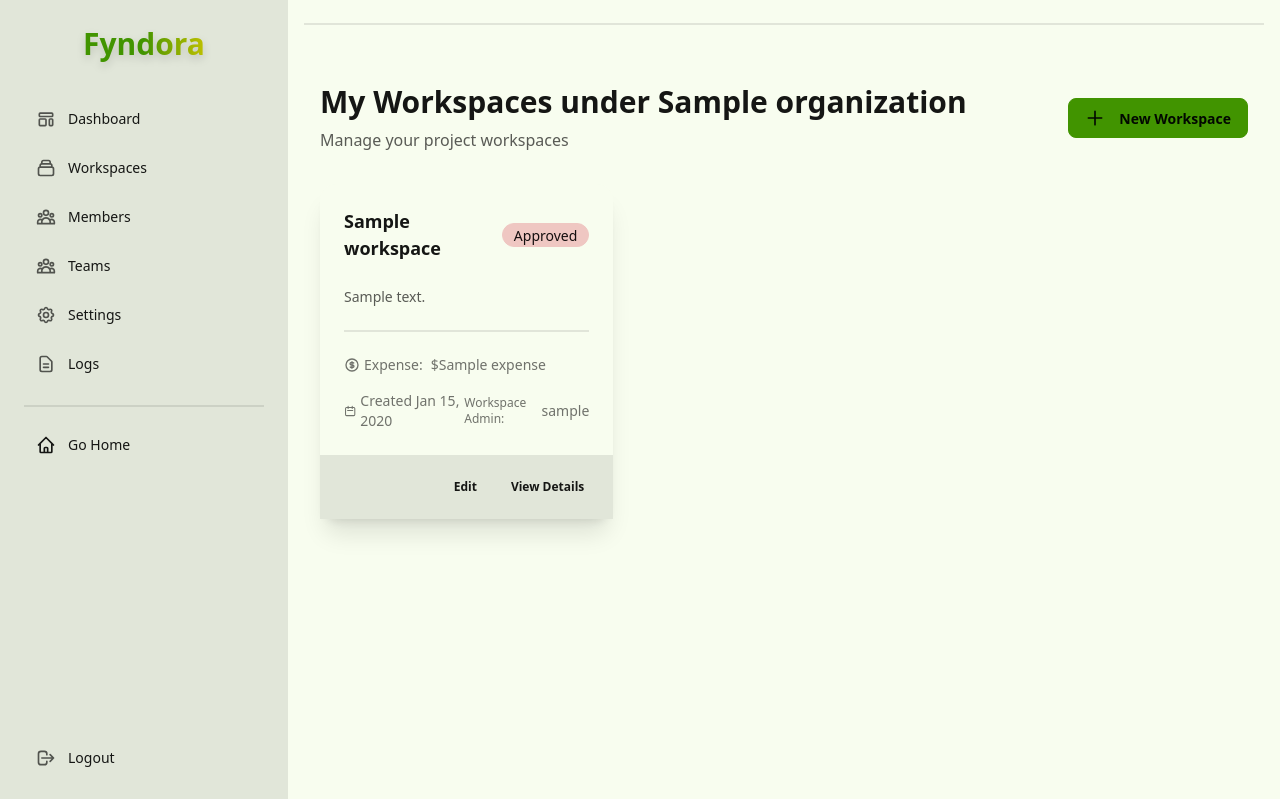
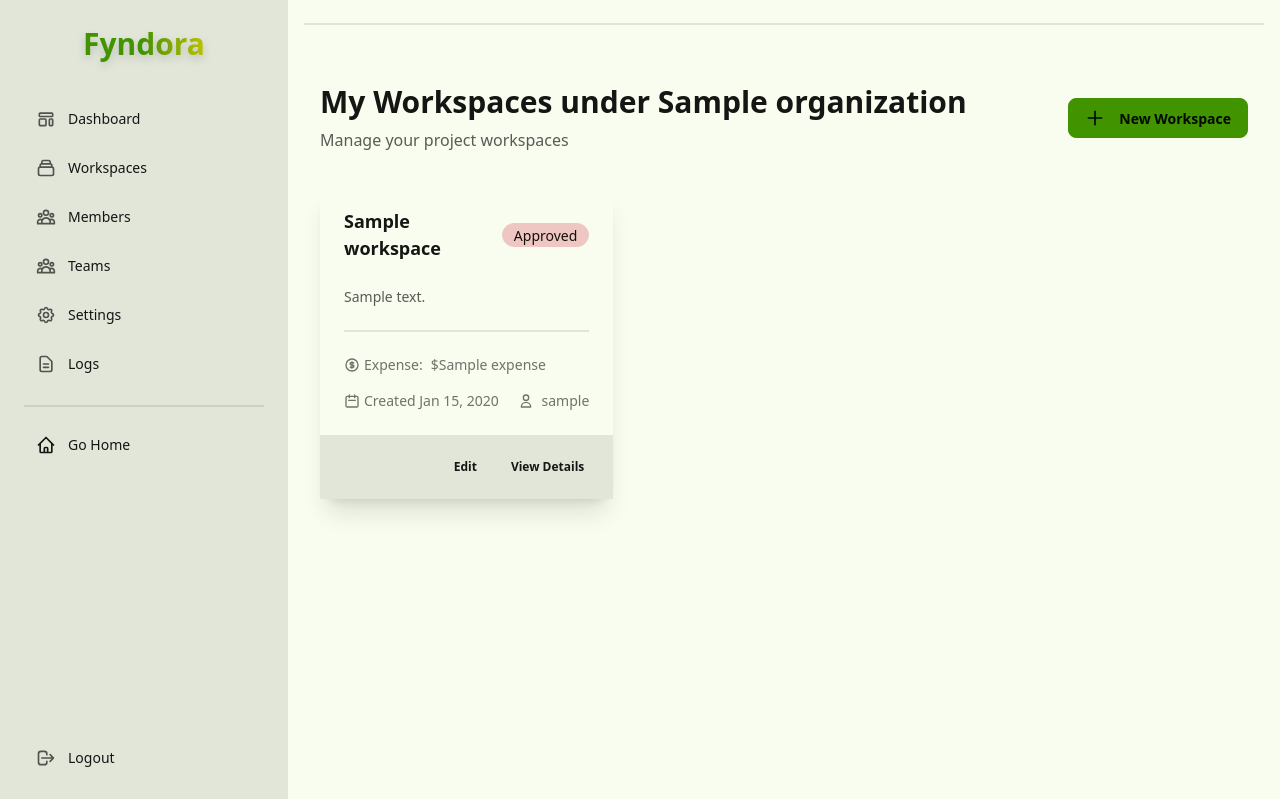
Before and after one commit to Burmese-AI/Fyndora, a Django app: template apps/workspaces/templates/workspaces/workspaces_list.html in a window 1280 px wide. Shown: the top 799 px of the page. Run offline with Django 3.2, Linux system fonts and the light colour scheme; the template is opened without the code that fills it: most values are stand-ins (such as "Sample title", 1, 10 or a date in 2020); style sheets or scripts are compiled from the project's sources; parts of the project's set-up code (start-up, migrations or seed data) failed here and were passed over.

```diff
--- a/apps/organizations/templates/organizations/organization_detail.html
+++ b/apps/organizations/templates/organizations/organization_detail.html
@@ -6,7 +6,7 @@
             <div class="badge badge-primary">{{ organization.status }}</div>
         </div>
         <div class="mb-2 text-gray-700">
-          <strong>Owner:</strong> {{ organization.owner.username }}
+          <strong>Owner:</strong> {{ organization.owner.user.username }}
         </div>
 
         {% if organization.description %}
--- a/apps/workspaces/selectors.py
+++ b/apps/workspaces/selectors.py
@@ -26,6 +26,7 @@ def get_organization_by_id(organization_id):
         print(f"Error in get_organization_by_id: {str(e)}")
         return None
 
+
 def get_organization_members_by_organization_id(organization_id):
     """
     Return organization members by organization ID.
--- a/apps/workspaces/templates/workspaces/workspaces_list.html
+++ b/apps/workspaces/templates/workspaces/workspaces_list.html
@@ -61,9 +61,11 @@
                             Created {{ workspace.created_at|date:"M d, Y" }}
                         </div>
                         {% if workspace.workspace_admin %}
-                        <div class="flex items-center">
-                            <span class="text-xs">Workspace Admin:</span>
-                            <span class="ml-2">{{ workspace.workspace_admin.user.username }}</span>
+                        <div class="flex items-center gap-2">
+                            <svg xmlns="http://www.w3.org/2000/svg" class="h-4 w-4" fill="none" viewBox="0 0 24 24" stroke="currentColor">
+                                <path stroke-linecap="round" stroke-linejoin="round" stroke-width="2" d="M16 7a4 4 0 11-8 0 4 4 0 018 0zM12 14a7 7 0 00-7 7h14a7 7 0 00-7-7z" />
+                            </svg>
+                            <span class="text-sm font-medium">{{ workspace.workspace_admin.user.username }}</span>
                         </div>
                         {% endif %}
                     </div>
```
Also changed, not shown: apps/workspaces/forms.py (+13 -7 lines), apps/workspaces/views.py (+1 -7 lines).
